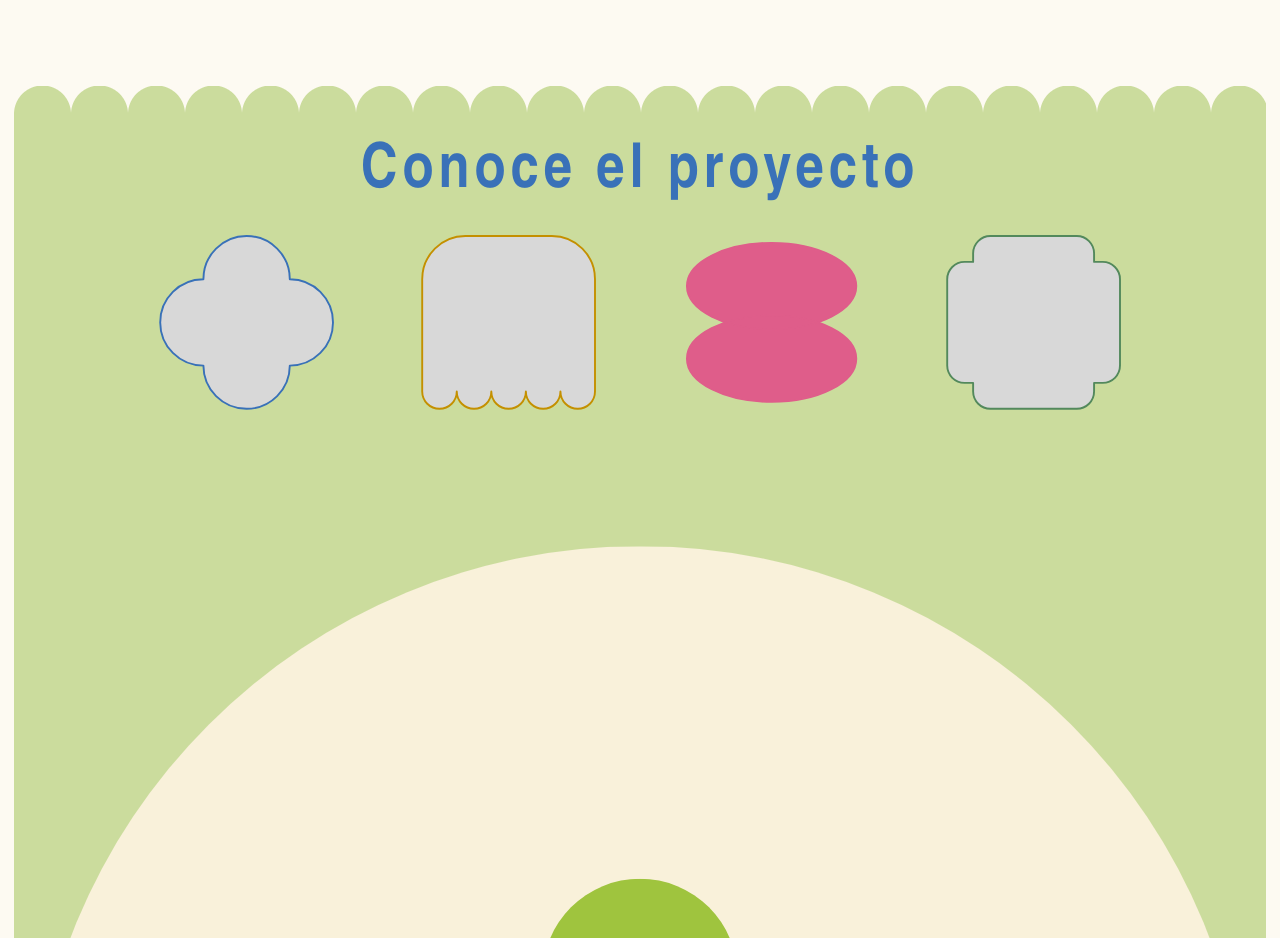
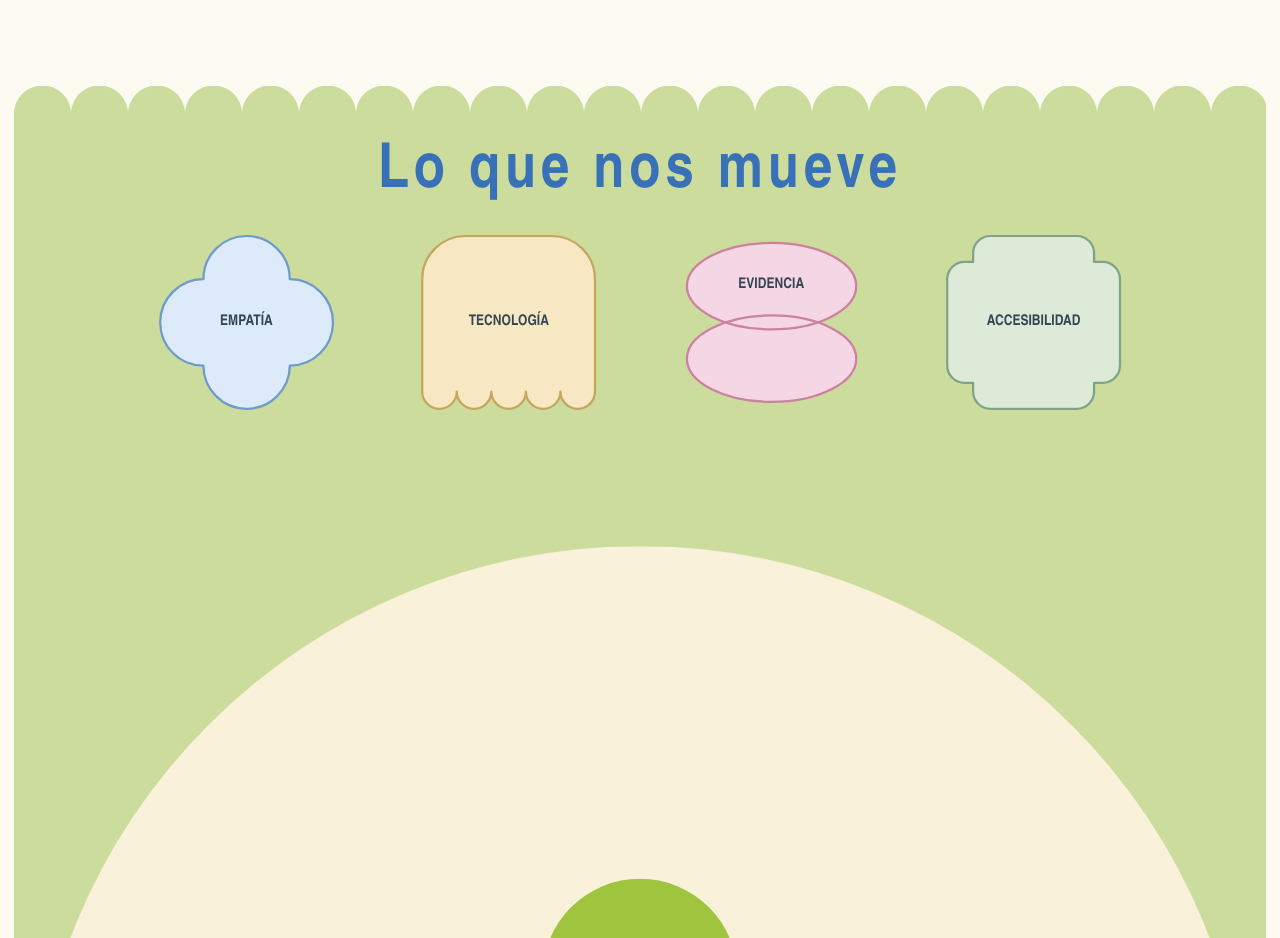
Before and after one commit to jrvrr/tico_web, a Next.js app: page / in a window 1280 px wide. Shown: the part 1520-2458 px from the top of the page. Built offline with nearby package versions, Linux system fonts and the light colour scheme.

Commit message:
feat: implemetnacion de la informacion correcta

```diff
--- a/src/app/page.module.css
+++ b/src/app/page.module.css
@@ -153,6 +153,59 @@
   transform: translateX(-50%);
 }
 
+.valueShape {
+  position: relative;
+  display: grid;
+  width: var(--shape-size);
+  height: var(--shape-size);
+  flex: none;
+  place-items: center;
+  --value-fill: #dceafa;
+  --value-outline: #6e9bcb;
+}
+
+.valueShape[data-shape="arch"] {
+  --value-fill: #f7e8c3;
+  --value-outline: #c5a65a;
+}
+
+.valueShape[data-shape="hourglass"] {
+  --value-fill: #f5d6e4;
+  --value-outline: #cc829f;
+}
+
+.valueShape[data-shape="capsuleCross"] {
+  --value-fill: #dcead7;
+  --value-outline: #7fa386;
+}
+
+.valueShape svg {
+  display: block;
+  overflow: visible;
+  width: 100%;
+  height: 100%;
+  fill: var(--value-fill);
+  stroke: var(--value-outline);
+  stroke-width: 1.3;
+  stroke-linejoin: round;
+}
+
+.valueShapeLabel {
+  position: absolute;
+  width: 86%;
+  color: #344653;
+  font-size: clamp(9px, 1.15vw, 15px);
+  font-weight: 700;
+  line-height: 1.15;
+  text-align: center;
+  text-transform: uppercase;
+}
+
+.valueShape[data-shape="hourglass"] .valueShapeLabel {
+  top: 28%;
+  transform: translateY(-50%);
+}
+
 .shape svg {
   display: block;
   overflow: visible;
--- a/src/app/page.tsx
+++ b/src/app/page.tsx
@@ -64,7 +64,12 @@ const shapePaths = {
 } as const;
 
 type Shape = (typeof shapeRows)[number][number] | "hourglass" | "capsuleCross";
-const greenShapes = ["flower", "arch", "hourglass", "capsuleCross"] as const;
+const greenShapes = [
+  { shape: "flower", label: "Empatía" },
+  { shape: "arch", label: "Tecnología" },
+  { shape: "hourglass", label: "Evidencia" },
+  { shape: "capsuleCross", label: "Accesibilidad" },
+] as const;
 
 const carouselSlides = [
   {
@@ -102,7 +107,7 @@ function ShapeIcon({ shape }: { shape: Shape }) {
         <rect x="1" y="1" width="98" height="98" rx="31" />
       ) : shape === "hourglass" ? (
         <>
-          <g fill="var(--outline-pink)" stroke="none">
+          <g fill="var(--value-fill)" stroke="none">
             <ellipse cx="50" cy="29" rx="49" ry="25" />
             <ellipse cx="50" cy="71" rx="49" ry="25" />
           </g>
@@ -265,12 +270,13 @@ export default function Home() {
               aria-labelledby="intro-title"
             >
               <h2 id="intro-title" className={styles.introTitle}>
-                Conoce el proyecto
+                Lo que nos mueve
               </h2>
-              <div className={styles.greenShapeRow} aria-hidden="true">
-                {greenShapes.map((shape) => (
-                  <span className={styles.shape} key={shape} data-shape={shape}>
+              <div className={styles.greenShapeRow} role="group" aria-label="Lo que nos mueve">
+                {greenShapes.map(({ shape, label }) => (
+                  <span className={styles.valueShape} key={shape} data-shape={shape}>
                     <ShapeIcon shape={shape} />
+                    <span className={styles.valueShapeLabel}>{label}</span>
                   </span>
                 ))}
               </div>
```
